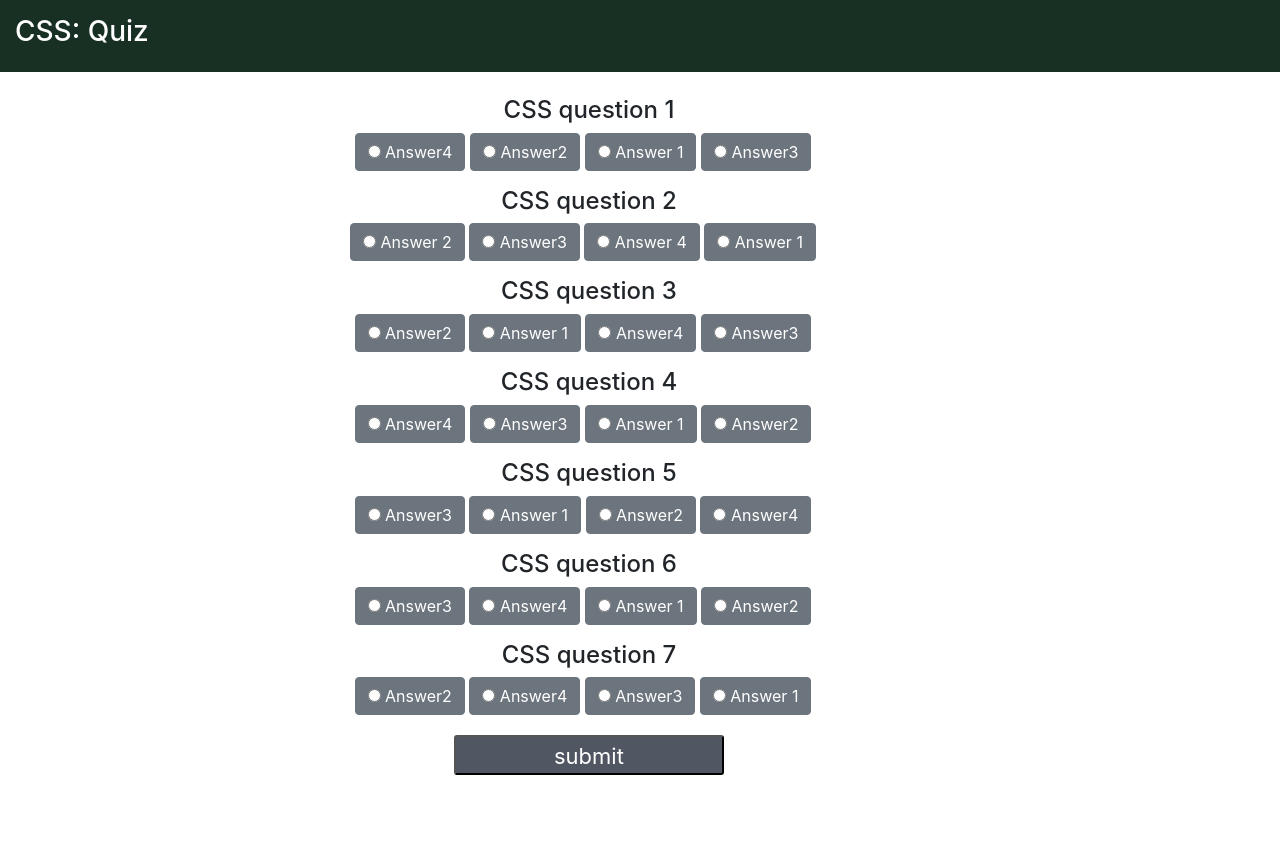
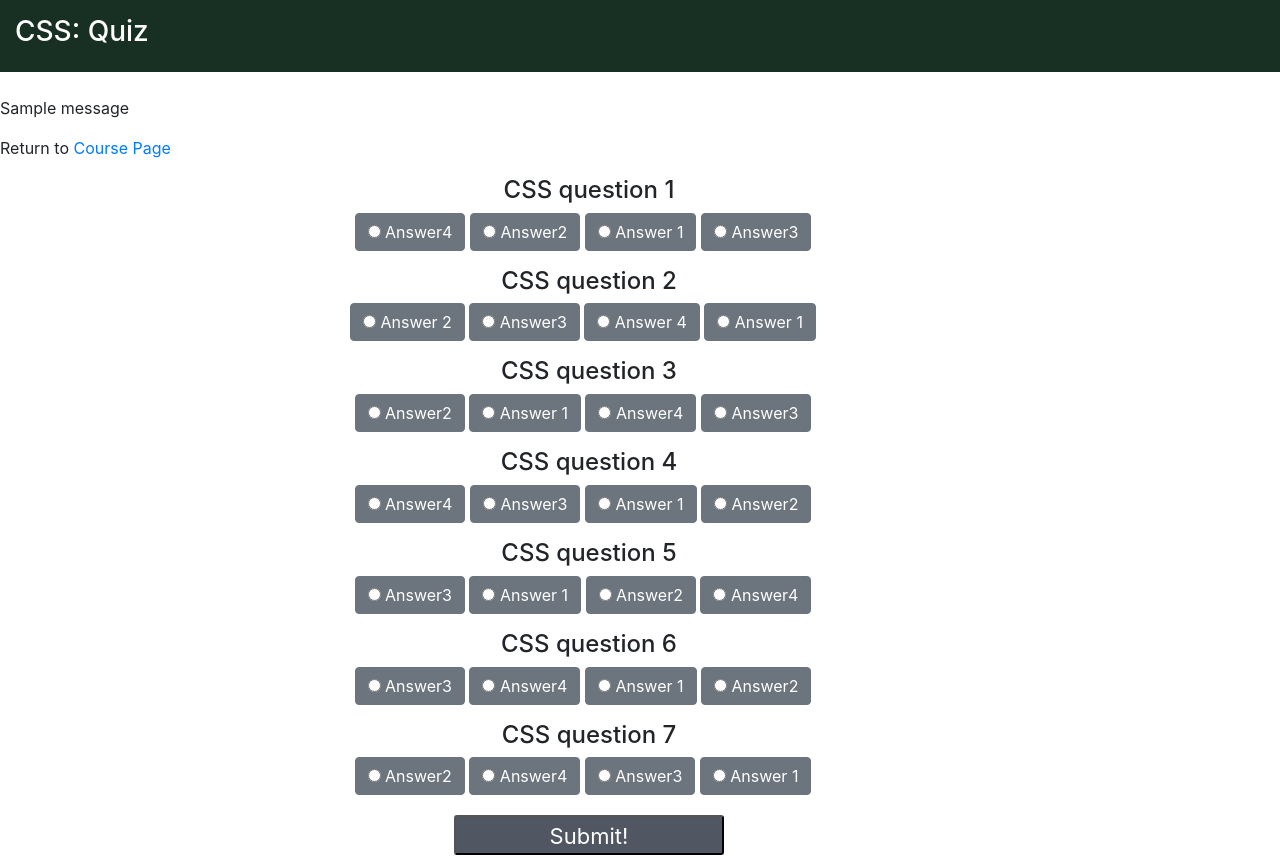
Before and after one commit to 40172641/HonoursProject, a Flask app: page /dashboard/ExampleUser1/course/20001/quiz/231/ in a window 1280 px wide. Shown: the part 56-914 px from the top of the page. Before the commit the page ends 831 px from the top, so only its background shows below. Run offline with Flask 2, Linux system fonts and the light colour scheme; a user stored in the database is signed in; data comes from the database, SQL or seed files in the repository; both versions use the stored data as it was after the commit; one stand-in notice (Sample message) is shown; some libraries are stand-ins or nearby versions.

Commit message:
Addition of Flashed Message on the Quiz Page with Feedback on what Question the User Correctly Answered instead of a Redirect to the Course Page

```diff
--- a/application.py
+++ b/application.py
@@ -451,7 +451,9 @@ def quizTemplate(username, courseid, lessonid):
                 update.feedback = "For the Quiz, You scored " + str(correct_questions) + ". Based off these results we feel that you should repeat all of the current lesson matieral for the " + courseid.coursename  +" course again. Once that has been completed, please also try the Excercises available. Once all this work has been completed please re-try the Quiz to try improve your overall score! "+ question + " " + answer
                 db.session.commit()
                 print "You scored " +  str(correct_questions) + " out of 7"
-                return redirect(url_for('.course',lessonid=lessonData.lessonid, courseid=courseid.courseid, username=current_user.username))
+                #return redirect(url_for('.course',lessonid=lessonData.lessonid, courseid=courseid.courseid, username=current_user.username))
+                flash("You Got 1/7 For the Quiz, The Questions you answered correctly were "+ question)
+                return redirect(url_for('.quizTemplate', lessonid=lessonData.lessonid, courseid=courseid.courseid, username=current_user.username))
         if correct_questions == 2:
             if Quiz.query.filter_by(username=current_user.username, lessonid=lessonData.lessonid).scalar() is None:
                 feedback = "You scored" + str(correct_questions)
--- a/templates/quiz.html
+++ b/templates/quiz.html
@@ -74,7 +74,16 @@
 		<h3>{{lesson.lessonname}}</h3>
 		</div>
 		<br>
-	<form method='POST'>
+	{% with messages = get_flashed_messages() %}
+        {% if messages %}
+                {% for message in messages %}
+                <p>{{ message }}</p>
+		<p>Return to <a href='/dashboard/{{username.username}}/course/{{courseid.courseid}}/'>Course Page</a></p>
+                {% endfor %}
+        {% endif %}
+        {% endwith %}
+
+		<form method='POST'>
 		<div class="questions">
 		{% for i in questions %}
 		<h4>{{i}}</h4>
@@ -90,7 +99,7 @@
 		</div>
 		</fieldset>
 		{% endfor %}
-			<input type="submit" class="button" value="submit" />
+			<input type="submit" class="button" value="Submit!" />
 		</div>
 	</form>
 		</div>
```
Also changed, not shown: database.db.
